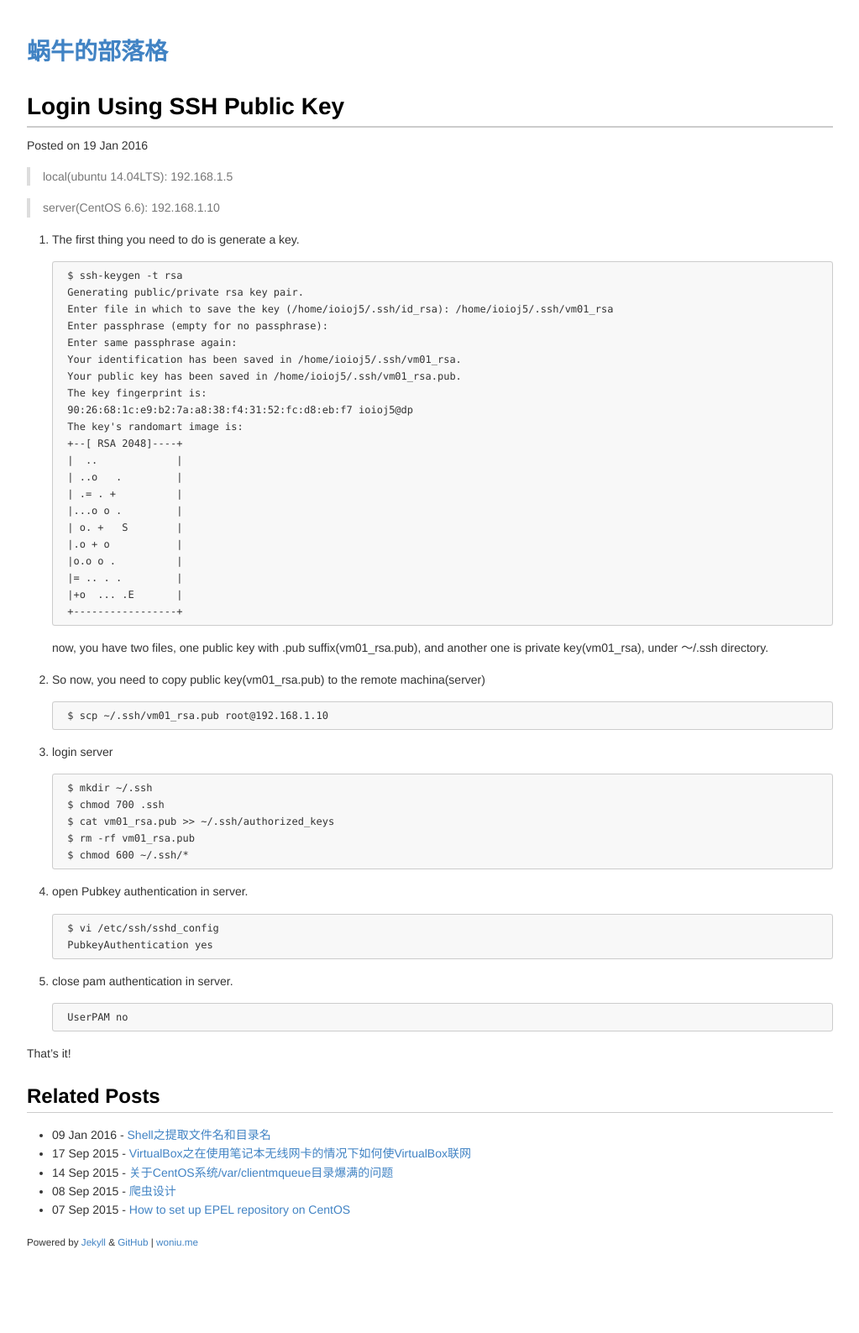
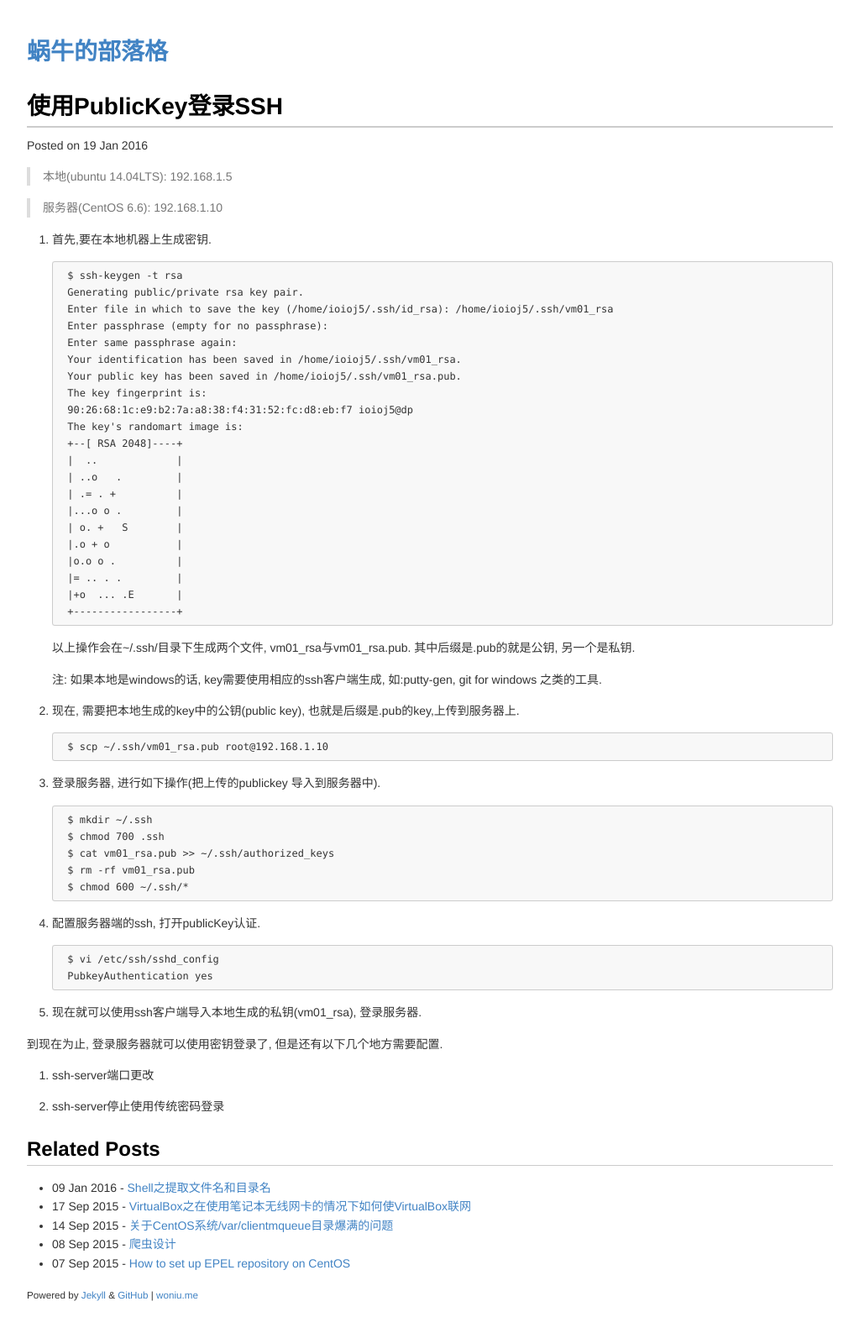
Before and after one commit to peng2089/dp.github.io, a Jekyll site: the page built from _posts/2016-01-19-login-using-ssh-public-key.md, in a window 1280 px wide. Shown: the whole page at 84% size, without its empty margins (128-1151 px from the left). Built offline with Jekyll 4.4.1, drawn with Linux system fonts in a browser that asks for light colours; before the commit the page ends 1524 px from its top, so only the background shows below that.

Commit message:
change language

```diff
--- a/_posts/2016-01-19-login-using-ssh-public-key.md
+++ b/_posts/2016-01-19-login-using-ssh-public-key.md
@@ -1,16 +1,16 @@
 ---
 layout: post
-title: Login Using SSH Public Key
+title: 使用PublicKey登录SSH
 keywords: Public Key, SSH
 description: Login Using SSH Public Key
 tags: [ ssh,centos,linux ]
 ---
 
-> local(ubuntu 14.04LTS): 192.168.1.5
+> 本地(ubuntu 14.04LTS): 192.168.1.5
 
-> server(CentOS 6.6): 192.168.1.10
+> 服务器(CentOS 6.6): 192.168.1.10
 
-1. The first thing you need to do is generate a key.
+1. 首先,要在本地机器上生成密钥.
 
 		$ ssh-keygen -t rsa
 		Generating public/private rsa key pair.
@@ -34,14 +34,17 @@ tags: [ ssh,centos,linux ]
 		|+o  ... .E       |
 		+-----------------+
 
+	以上操作会在~/.ssh/目录下生成两个文件, vm01_rsa与vm01_rsa.pub. 其中后缀是.pub的就是公钥, 另一个是私钥.
 
-	now, you have two files, one public key with .pub suffix(vm01_rsa.pub), and another one is private key(vm01_rsa), under ～/.ssh directory.
+	注: 如果本地是windows的话, key需要使用相应的ssh客户端生成, 如:putty-gen, git for windows 之类的工具.
 
-2. So now, you need to copy public key(vm01_rsa.pub) to the remote machina(server)
+
+
+2. 现在, 需要把本地生成的key中的公钥(public key), 也就是后缀是.pub的key,上传到服务器上.
 
 		$ scp ~/.ssh/vm01_rsa.pub root@192.168.1.10
 
-3. login server
+3. 登录服务器, 进行如下操作(把上传的publickey 导入到服务器中).
 
 		$ mkdir ~/.ssh
 		$ chmod 700 .ssh
@@ -49,13 +52,15 @@ tags: [ ssh,centos,linux ]
 		$ rm -rf vm01_rsa.pub
 		$ chmod 600 ~/.ssh/*
 
-4. open Pubkey authentication in server.
+4. 配置服务器端的ssh, 打开publicKey认证.
 
 		$ vi /etc/ssh/sshd_config
 		PubkeyAuthentication yes
 
-5. close pam authentication in server.
+5. 现在就可以使用ssh客户端导入本地生成的私钥(vm01_rsa), 登录服务器.
 
-		UserPAM no
+到现在为止, 登录服务器就可以使用密钥登录了, 但是还有以下几个地方需要配置.
 
-That's it!
+1. ssh-server端口更改
+
+2. ssh-server停止使用传统密码登录
```
